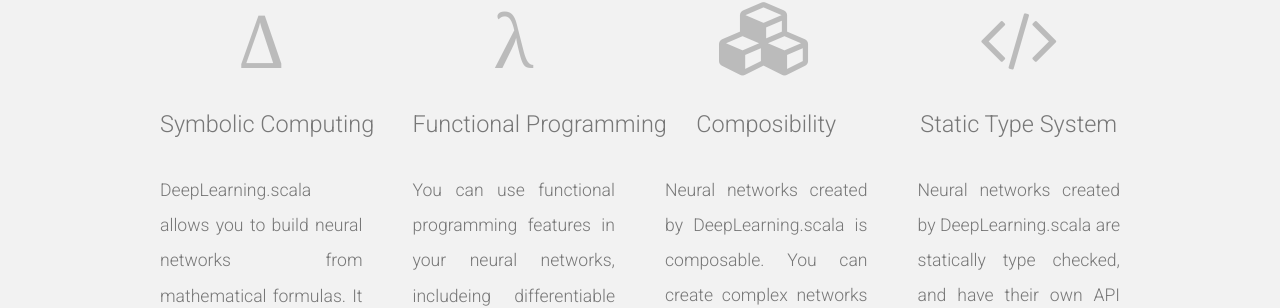
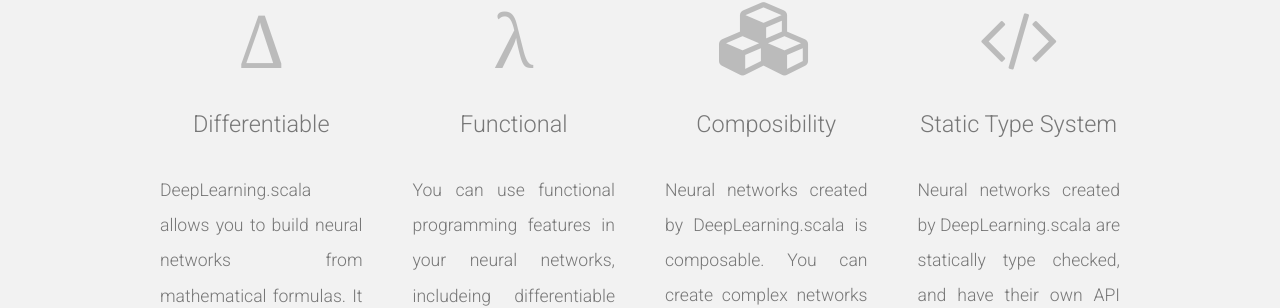
Before and after one commit to ThoughtWorksInc/DeepLearning.scala, a Jekyll site: the page built from index.html, in a window 1280 px wide. Shown: the part 1026-1334 px from the top of the page. Built offline with Jekyll 4.4.1, drawn with Linux system fonts in a browser that asks for light colours; nearby versions of some CDN libraries; comment, search, counter and statistics services are not loaded.

Commit message:
Update index.html

```diff
--- a/index.html
+++ b/index.html
@@ -21,7 +21,7 @@
 				<span class="pennant">
 					<span style="font-family: Georgia, serif; line-height: 1; font-size: 1.25em">Δ</span>
 				</span>
-				<h3 style="white-space: nowrap">Symbolic Computing</h3>
+				<h3 style="white-space: nowrap">Differentiable</h3>
 				<p style="text-align: justify">
 					DeepLearning.scala allows you to build neural networks from mathematical formulas.
 					It supports <a href="https://javadoc.io/page/com.thoughtworks.deeplearning/unidoc_2.11/latest/com/thoughtworks/deeplearning/DifferentiableFloat$.html">float</a>s,
@@ -33,7 +33,7 @@
 				<span class="pennant">
 					<span style="font-family: Georgia, serif; line-height: 1; font-size: 1.25em;">λ</span>
 				</span>
-				<h3 style="white-space: nowrap">Functional Programming</h3>
+				<h3 style="white-space: nowrap">Functional</h3>
 				<p style="text-align: justify">
 					You can use functional programming features in your neural networks,
 					includeing differentiable ADT and differentiable control flow.
```
